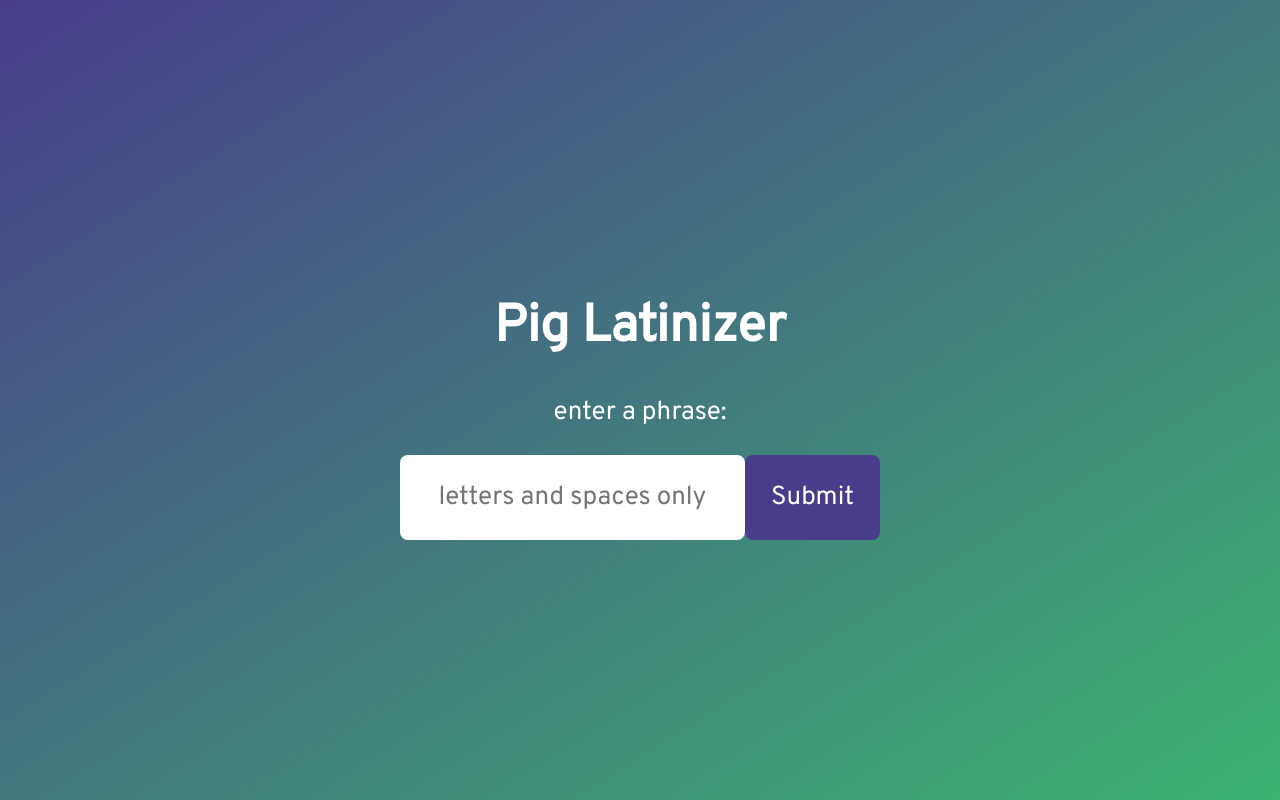
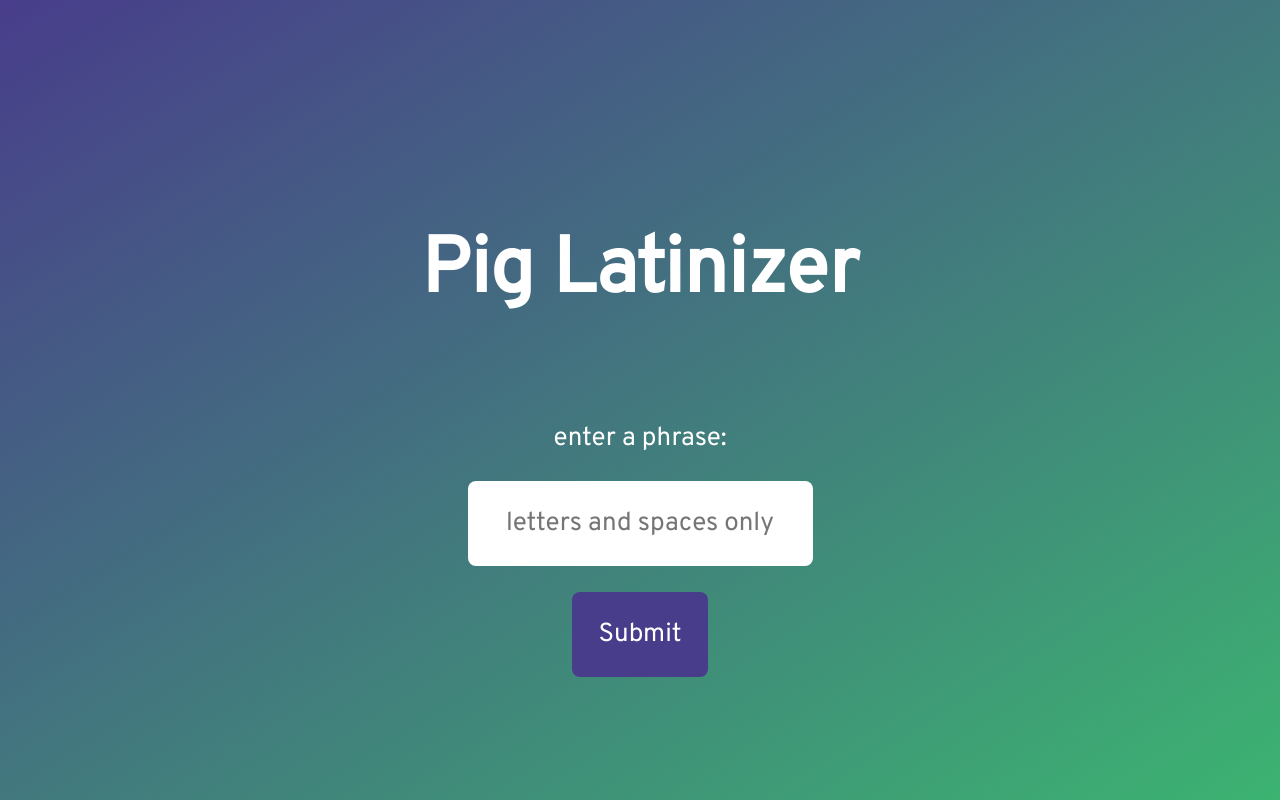
Before and after one commit to revarcline/code-willing-test-frontend, a React (Create React App) app: page / in a window 1280 px wide. Built offline with nearby package versions, Linux system fonts and the light colour scheme.

Commit message:
now it works

```diff
--- a/src/App.css
+++ b/src/App.css
@@ -29,6 +29,7 @@
   border-radius: 8px;
   padding: 1em;
   font-size: calc(10px + 2vmin);
+  margin-bottom: 1em;
 }
 
 #phrase-submit {
--- a/src/App.tsx
+++ b/src/App.tsx
@@ -22,33 +22,29 @@ const App = (): JSX.Element => {
 
   const handlePhraseSubmit = (ev: React.FormEvent) => {
     ev.preventDefault();
+    if ( phraseInput !== '' ) {
     dispatch(transformPhrase(phraseInput))
+    }
   }
 
   const handleResultsDisplay = () => {
-    if (phraseStatus === 'idle') {
-      return(
-        <div></div>
-      )
-    } else if (phraseStatus === 'succeeded') {
+    let output = 'Pig Latinizer'
+    if (phraseStatus === 'succeeded') {
+      output = pigLatinPhrase
+    } else if (phraseStatus === 'failed') {
+      output = phraseError
+    }
       return(
         <div>
-          <h2>{pigLatinPhrase}</h2>
+          <h2>{output}</h2>
         </div>
       )
-    } else if (phraseStatus === 'failed') {
-      return(
-        <div>
-          <h2>{phraseError}</h2>
-        </div>
-      )
-    }
   }
 
   return (
     <div className="App">
       <h1>
-        Pig Latinizer
+          {handleResultsDisplay()}
       </h1>
       <div className="App-form">
         <form onSubmit={handlePhraseSubmit}>
@@ -56,6 +52,7 @@ const App = (): JSX.Element => {
           <label htmlFor="phrase-input">enter a phrase:</label>
           </div>
           <div id="phrase-form">
+            <div>
           <input
             type="text"
             id="phrase-input"
@@ -63,11 +60,13 @@ const App = (): JSX.Element => {
             value={phraseInput}
             onChange={handlePhraseChange}
             />
+            </div>
+            <div>
           <button type="submit" id="phrase-submit">Submit</button>
+            </div>
           </div>
         </form>
-      </div>
-      {handleResultsDisplay}
+        </div>
     </div>
   );
 };
--- a/src/app/features/phraseSlice.ts
+++ b/src/app/features/phraseSlice.ts
@@ -12,7 +12,7 @@ interface PhraseData {
 interface PhraseState {
   phrase: PhraseData;
   status: "idle" | "loading" | "succeeded" | "failed";
-  error: string | null;
+  error: string;
 }
 
 const initialState: PhraseState = {
@@ -23,12 +23,12 @@ const initialState: PhraseState = {
     },
   },
   status: "idle",
-  error: null,
+  error: "",
 };
 
 export const transformPhrase = createAsyncThunk(
   "phrase/tranformPhrase",
-  async (phrase: string, thunkAPI) => {
+  async (phrase: string) => {
     const response = await fetch(`${apiRoot}/api/phrases/piglatin`, {
       method: "POST",
       headers: {
@@ -49,7 +49,7 @@ export const phraseSlice = createSlice({
   extraReducers: (builder) => {
     builder.addCase(transformPhrase.pending, (state) => {
       state.status = "loading";
-      state.error = null;
+      state.error = "";
     });
     builder.addCase(transformPhrase.fulfilled, (state, { payload }) => {
       state.phrase = payload;
```
